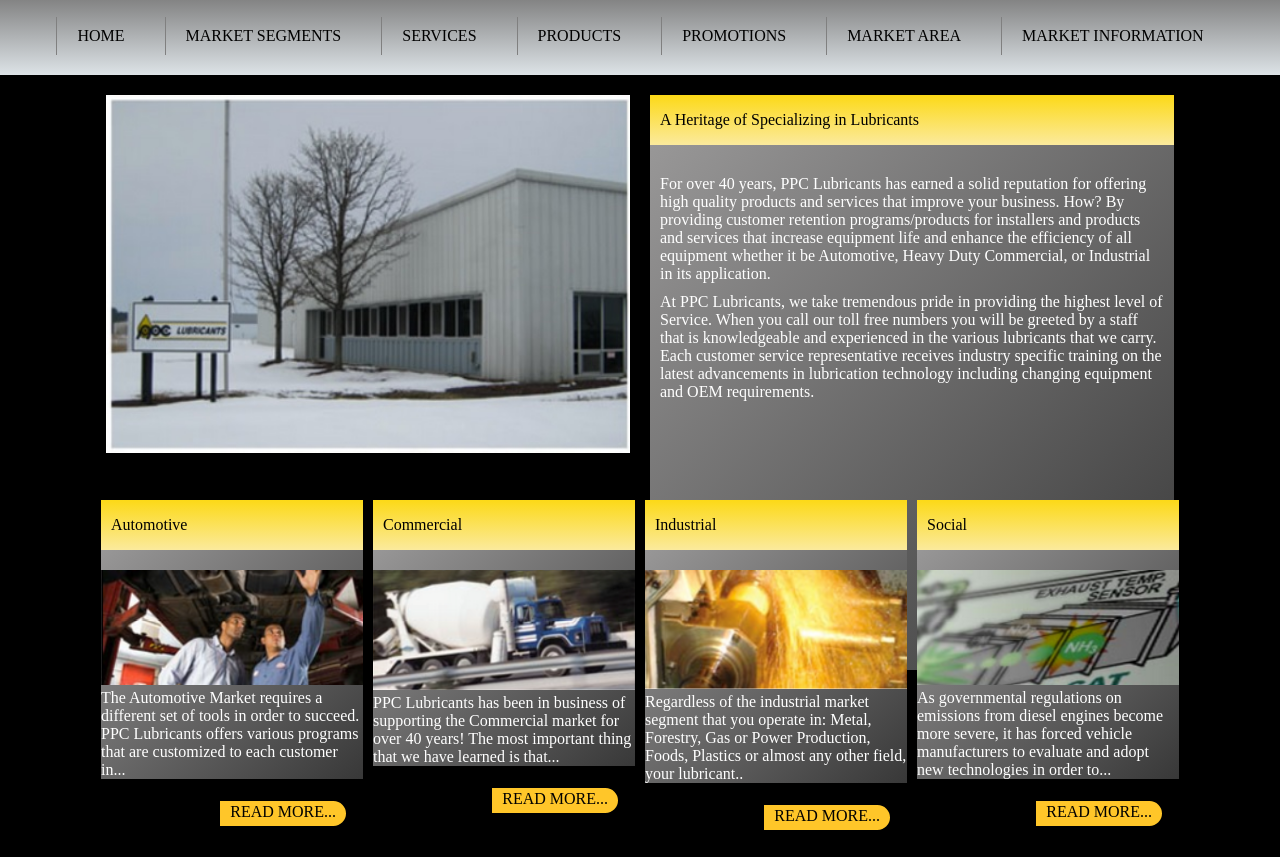
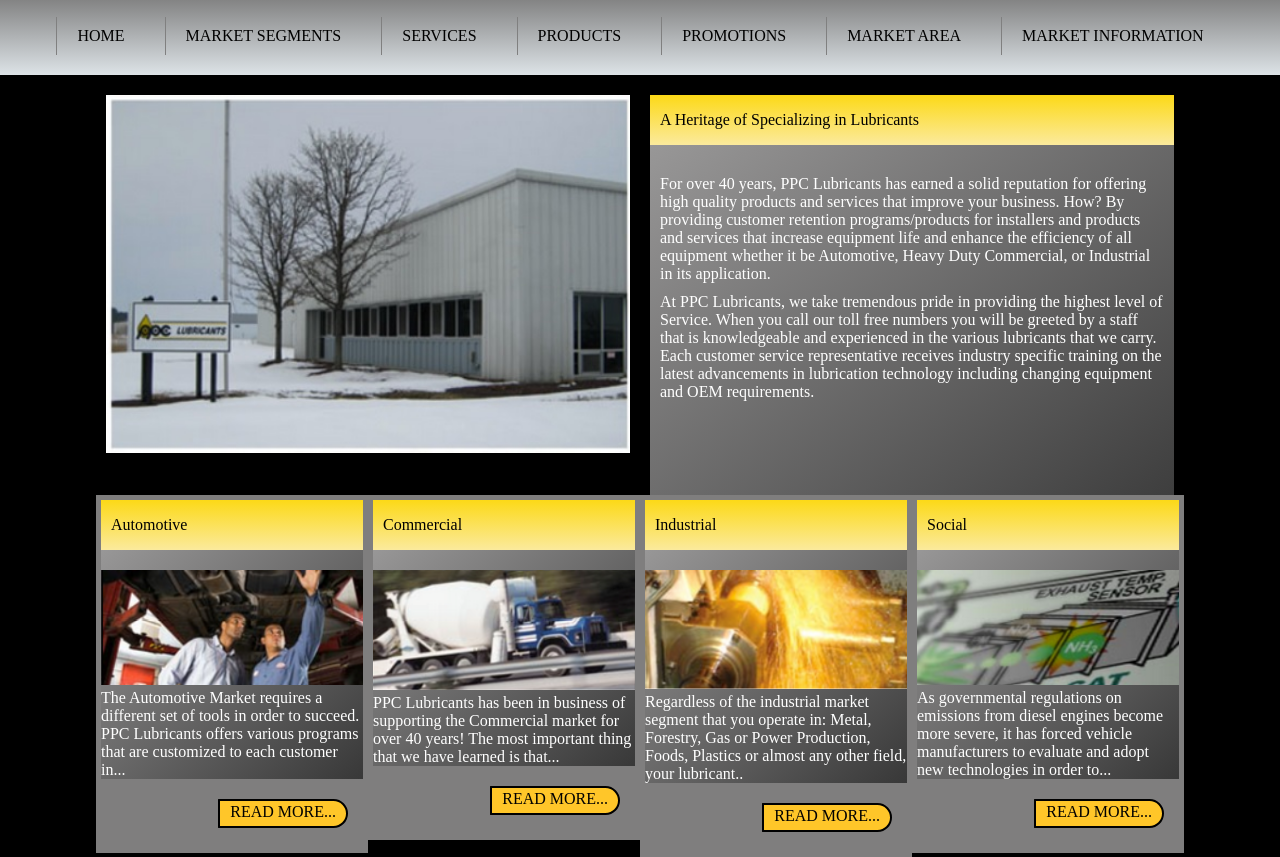
Before and after one commit to THTmeo/mau, a plain HTML site: page index.html in a window 1280 px wide. Shown: the part 92-949 px from the top of the page. Drawn offline with Linux system fonts and the light colour scheme.

Commit message:
Update style.css

```diff
--- a/css/style.css
+++ b/css/style.css
@@ -5,6 +5,7 @@
 * {
 	padding: 0;
 	margin: 0;
+	box-sizing: border-box;
 }
 body {
 	background-color: black;
@@ -182,7 +183,8 @@ border-top-right-radius: 180px;
 }
 
 .item {
-	/*background-color: #fff;*/
+	background-color: #7F7E7E;;
+
 }
 
 /*body {
```
